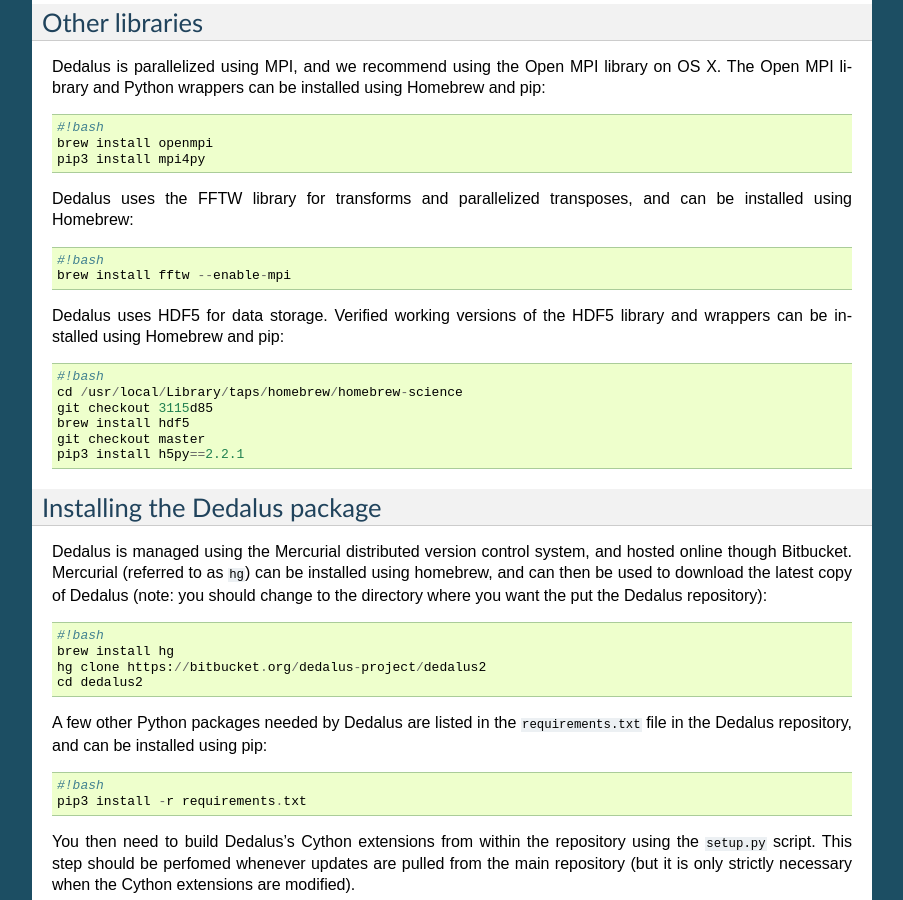
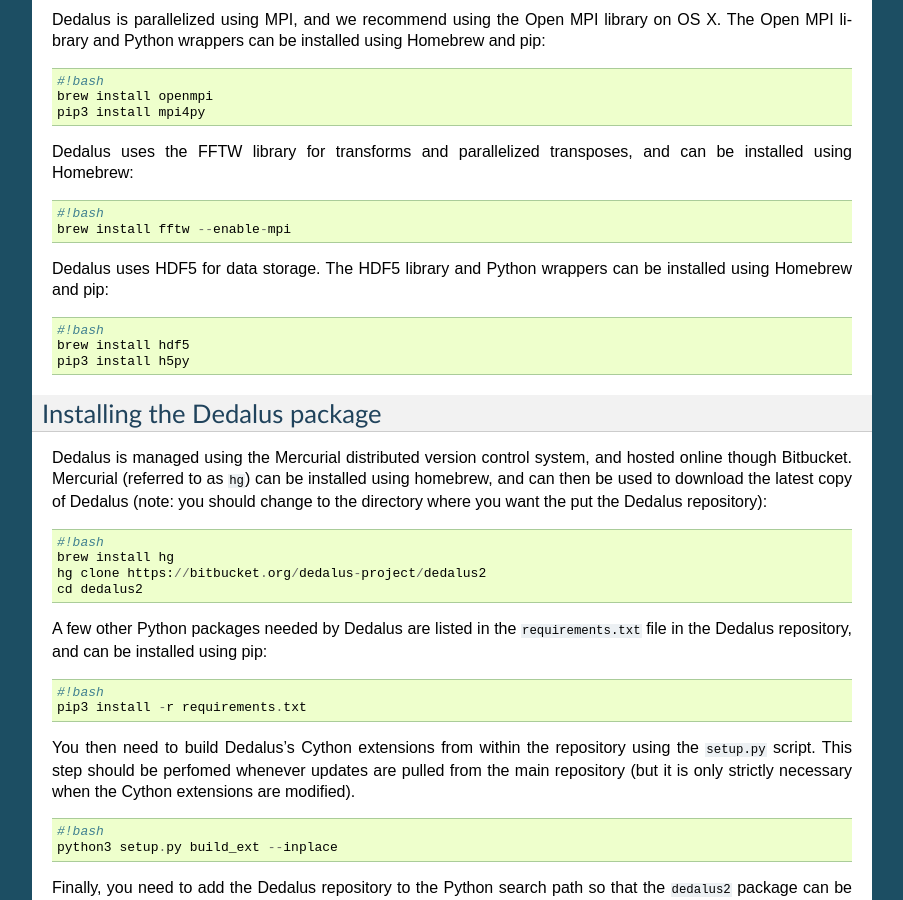
Before and after one commit to enlighter/dedalus, a Sphinx documentation site: the page built from docs/machines/mac_os/mac_os.rst, in a window 1280 px wide and 900 px high, scrolled down 2261 px. Shown: the whole window, without its empty margins (198-1101 px from the left). Built offline with Sphinx 7.4.7, drawn with Linux system fonts in a browser that asks for light colours; formulas are drawn with MathJax 3; pages that are not in the unit, such as notebooks, are missing from menus; some of the changed text lies outside the part shown.

Commit message:
Update OSX instructions for hdf5/h5py now that h5py2.3.1 is available on pip (fixes regression with hdf5 1.8.13)

```diff
--- a/docs/machines/mac_os/mac_os.rst
+++ b/docs/machines/mac_os/mac_os.rst
@@ -48,11 +48,8 @@
     brew install fftw --enable-mpi
 
     # HDF5
-    cd /usr/local/Library/taps/homebrew/homebrew-science
-    git checkout 3115d85
     brew install hdf5
-    git checkout master
-    pip3 install h5py==2.2.1
+    pip3 install h5py
 
     # Dedalus
     # ** Change to the directory where you want to keep the Dedalus repository **
@@ -173,17 +170,14 @@
     #!bash
     brew install fftw --enable-mpi
 
-Dedalus uses HDF5 for data storage.  Verified working versions of the HDF5
-library and wrappers can be installed using Homebrew and pip:
+Dedalus uses HDF5 for data storage.  The HDF5 library and Python wrappers can be
+installed using Homebrew and pip:
 
 ::
 
     #!bash
-    cd /usr/local/Library/taps/homebrew/homebrew-science
-    git checkout 3115d85
     brew install hdf5
-    git checkout master
-    pip3 install h5py==2.2.1
+    pip3 install h5py
 
 Installing the Dedalus package
 ------------------------------
```
